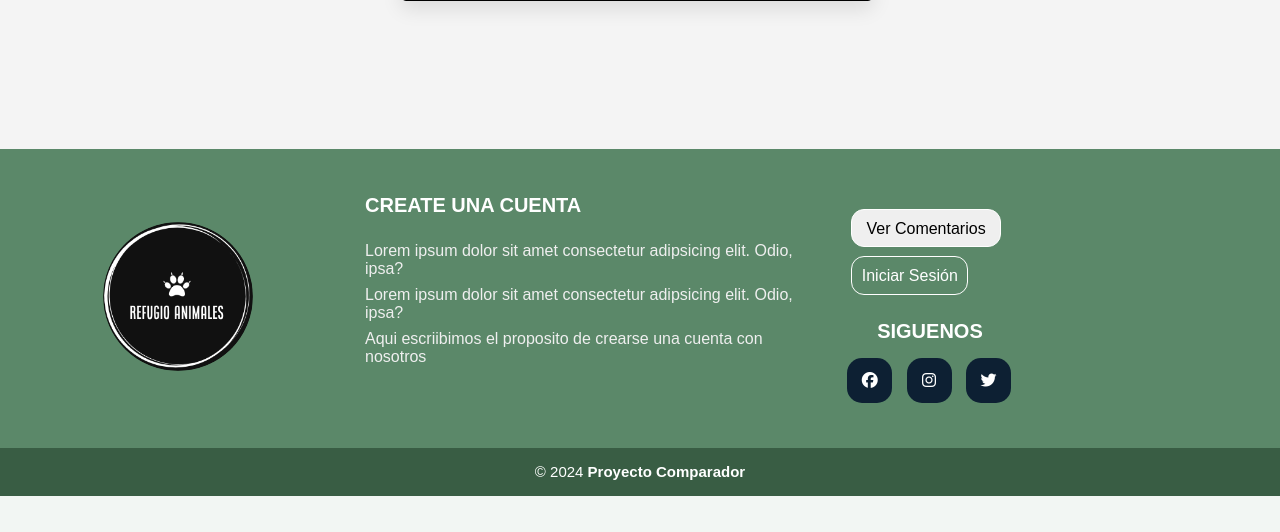
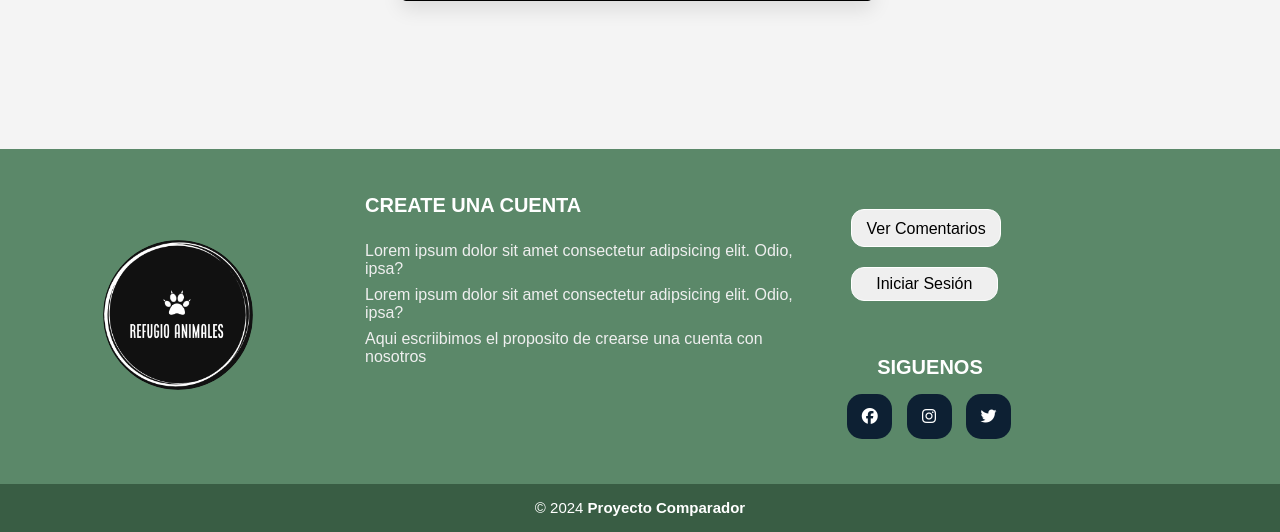
Before and after one commit to AlbaCastilla/Comparador, a PHP site: page /index.php in a window 1280 px wide. Shown: the part 1547-2079 px from the top of the page. Before the commit the page ends 2043 px from the top, so only its background shows below. Run offline with PHP 8.4, Linux system fonts and the light colour scheme; some libraries are stand-ins or nearby versions.

Commit message:
arreglo de botones del footer (antes estaban en un form)

```diff
--- a/css/footer.css
+++ b/css/footer.css
@@ -58,6 +58,7 @@
 .footer .grupo1 .box3 .arriba .form-contenedor .input-box {
     margin-bottom: 20px;
     color: white;
+    border-radius: 50px;
     /*background-color: red; */
 }
 
@@ -151,6 +152,19 @@
     font-size: 15px;
 }
 
+.btn-inicioSesion{
+    margin-bottom: 20px;
+    color: white;
+    border-radius: 13px;
+    color:black;
+    padding: 3%;
+    font-size: 16px;
+    font-weight: 500;
+    cursor: pointer;
+    padding-left: 10%;
+    padding-right: 10%;
+    border: 1px solid white;
+}
 
 
 /*TAMAÑO MOVIL*/
--- a/includes/footer.php
+++ b/includes/footer.php
@@ -32,7 +32,7 @@
                             </form>
 
                                 <div class="input-box">
-                                    <a href="login.php" class="btn">Iniciar Sesión</a>
+                                    <a href="login.php" ><button class="btn-inicioSesion" >Iniciar Sesión</button></a>
                                 </div>
 
                         </div>
```
